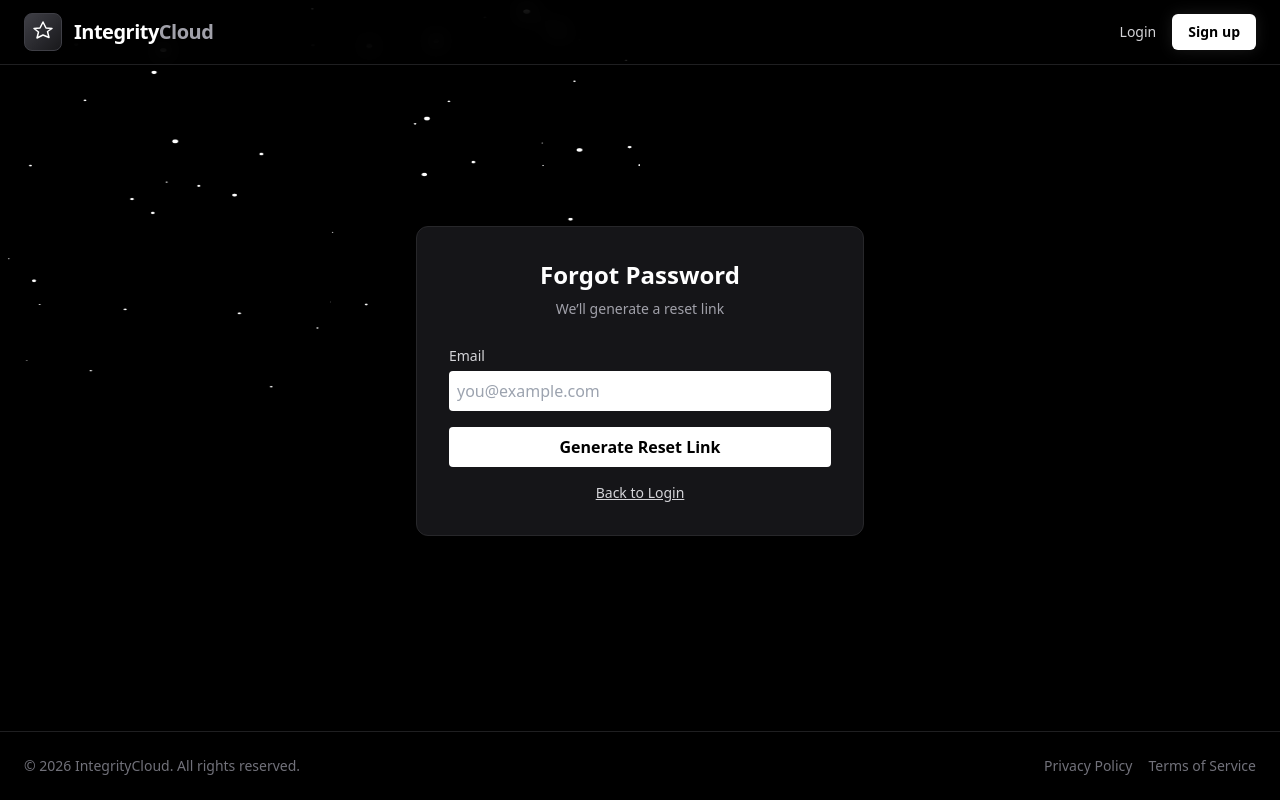
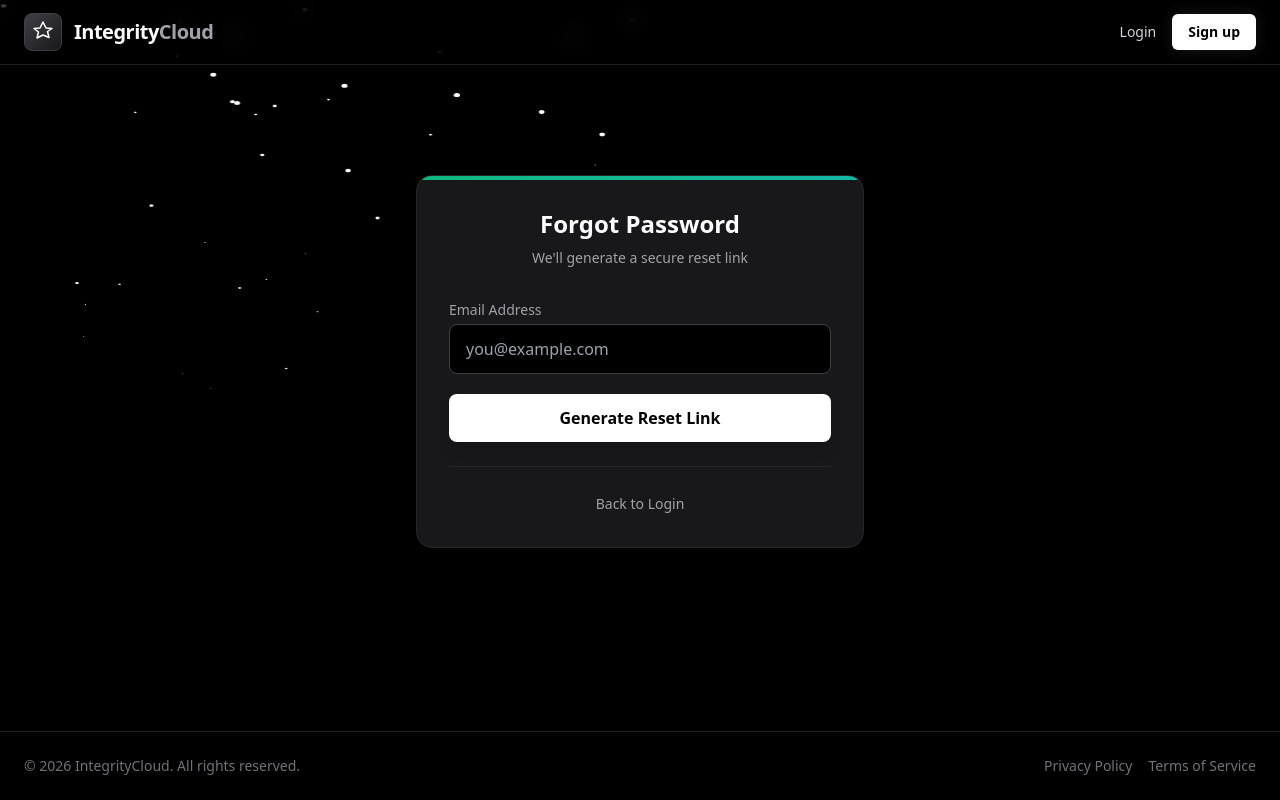
Before and after one commit to JD2007-s/integritycloud, a Flask app: page /forgot in a window 1280 px wide. Run offline with Flask 3, Linux system fonts and the light colour scheme; some libraries are stand-ins or nearby versions.

Commit message:
Upgraded forgot and reset password UI to match premium theme

```diff
--- a/templates/forgot.html
+++ b/templates/forgot.html
@@ -2,35 +2,49 @@
 {% block title %}Forgot Password - IntegrityCloud{% endblock %}
 
 {% block content %}
-<div class="flex justify-center items-center h-[75vh]">
-  <form method="POST" class="bg-zinc-900/90 backdrop-blur p-8 rounded-xl w-[28rem] border border-zinc-800">
-    <h2 class="text-2xl font-bold mb-2 text-center">Forgot Password</h2>
-    <p class="text-sm text-zinc-400 text-center mb-6">We’ll generate a reset link</p>
+<div class="flex items-center justify-center min-h-[70vh]">
+  <div class="bg-zinc-900 border border-zinc-800 p-8 rounded-2xl shadow-2xl w-full max-w-md relative overflow-hidden">
+    <div class="absolute top-0 left-0 w-full h-1 bg-gradient-to-r from-emerald-500 to-teal-500"></div>
+
+    <div class="text-center mb-8">
+      <h2 class="text-2xl font-bold text-white">Forgot Password</h2>
+      <p class="text-zinc-400 text-sm mt-2">We'll generate a secure reset link</p>
+    </div>
 
     {% if message %}
-      <div class="bg-emerald-900/30 border border-emerald-700 text-emerald-200 px-4 py-2 rounded mb-4 text-sm">
-        {{ message }}
-      </div>
+    <div class="mb-6 p-4 rounded-lg bg-emerald-500/10 border border-emerald-500/30 text-emerald-400 text-sm font-medium text-center">
+      {{ message }}
+    </div>
     {% endif %}
 
-    <label class="text-sm text-zinc-300">Email</label>
-    <input name="email" type="email" placeholder="you@example.com"
-           class="w-full mb-4 mt-1 p-2 text-black rounded" required>
-
-    <button class="w-full bg-white text-black py-2 rounded font-semibold hover:bg-zinc-200">
-      Generate Reset Link
-    </button>
-
     {% if reset_link %}
-      <div class="mt-4 bg-zinc-950 border border-zinc-800 rounded p-3 text-sm">
-        <p class="text-zinc-300 mb-2">Demo mode reset link (copy & open):</p>
-        <a class="break-all text-blue-300 hover:text-blue-200 underline" href="{{ reset_link }}">{{ reset_link }}</a>
-      </div>
+    <div class="mb-6 p-5 rounded-xl bg-black border border-zinc-700 text-center shadow-inner">
+      <p class="text-sm text-zinc-400 mb-3">Here is your temporary reset link:</p>
+      <a href="{{ reset_link }}" class="inline-block w-full p-3 bg-zinc-800 text-emerald-400 font-mono font-semibold hover:text-emerald-300 hover:bg-zinc-700 rounded-lg break-all text-sm transition-colors border border-zinc-600">
+        {{ reset_link }}
+      </a>
+      <p class="text-xs text-rose-400/80 mt-3 flex items-center justify-center gap-1">
+        <svg class="w-3 h-3" fill="none" stroke="currentColor" viewBox="0 0 24 24"><path stroke-linecap="round" stroke-linejoin="round" stroke-width="2" d="M12 8v4l3 3m6-3a9 9 0 11-18 0 9 9 0 0118 0z"></path></svg>
+        Link expires in 30 minutes.
+      </p>
+    </div>
     {% endif %}
 
-    <div class="mt-4 text-sm text-zinc-300 text-center">
-      <a href="/" class="hover:text-white underline">Back to Login</a>
+    <form method="POST" action="/forgot" class="space-y-5">
+      <div>
+        <label class="block text-sm font-medium text-zinc-400 mb-1">Email Address</label>
+        <input type="email" name="email" required placeholder="you@example.com"
+               class="w-full px-4 py-3 bg-black border border-zinc-700 rounded-lg focus:outline-none focus:border-emerald-500 focus:ring-1 focus:ring-emerald-500 text-white transition-colors">
+      </div>
+
+      <button type="submit" class="w-full py-3 px-4 bg-white text-black font-bold rounded-lg hover:bg-zinc-200 transition-colors shadow-lg">
+        Generate Reset Link
+      </button>
+    </form>
+
+    <div class="mt-6 text-center border-t border-zinc-800 pt-6">
+      <a href="/login" class="text-sm text-zinc-400 hover:text-white transition-colors">Back to Login</a>
     </div>
-  </form>
+  </div>
 </div>
 {% endblock %}
```
